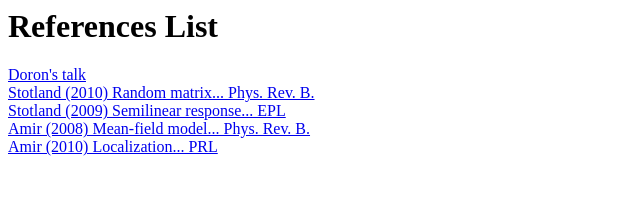
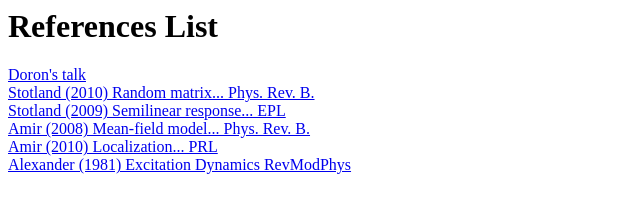
Before and after one commit to jarondl/jarondl_msc, a plain HTML site: page references/HEADER.html in a window 1280 px wide. Shown: the whole page, without its empty margins (0-640 px from the left). Drawn offline with Linux system fonts and the light colour scheme.

Commit message:
added a ref

```diff
--- a/references/HEADER.html
+++ b/references/HEADER.html
@@ -12,4 +12,5 @@ References list
 <a href="kbw_EPL.pdf">Stotland (2009) Semilinear response... EPL</a><br>
 <a href="PhysRevB.77.165207.pdf">Amir (2008) Mean-field model... Phys. Rev. B.</a><br>
 <a href="PhysRevLett.105.070601.pdf">Amir (2010) Localization... PRL </a><br>
+<a href="RevModPhys.53.175.pdf">Alexander (1981) Excitation Dynamics RevModPhys</a><br>
 </p>
```
Also changed, not shown: 1 other file.
